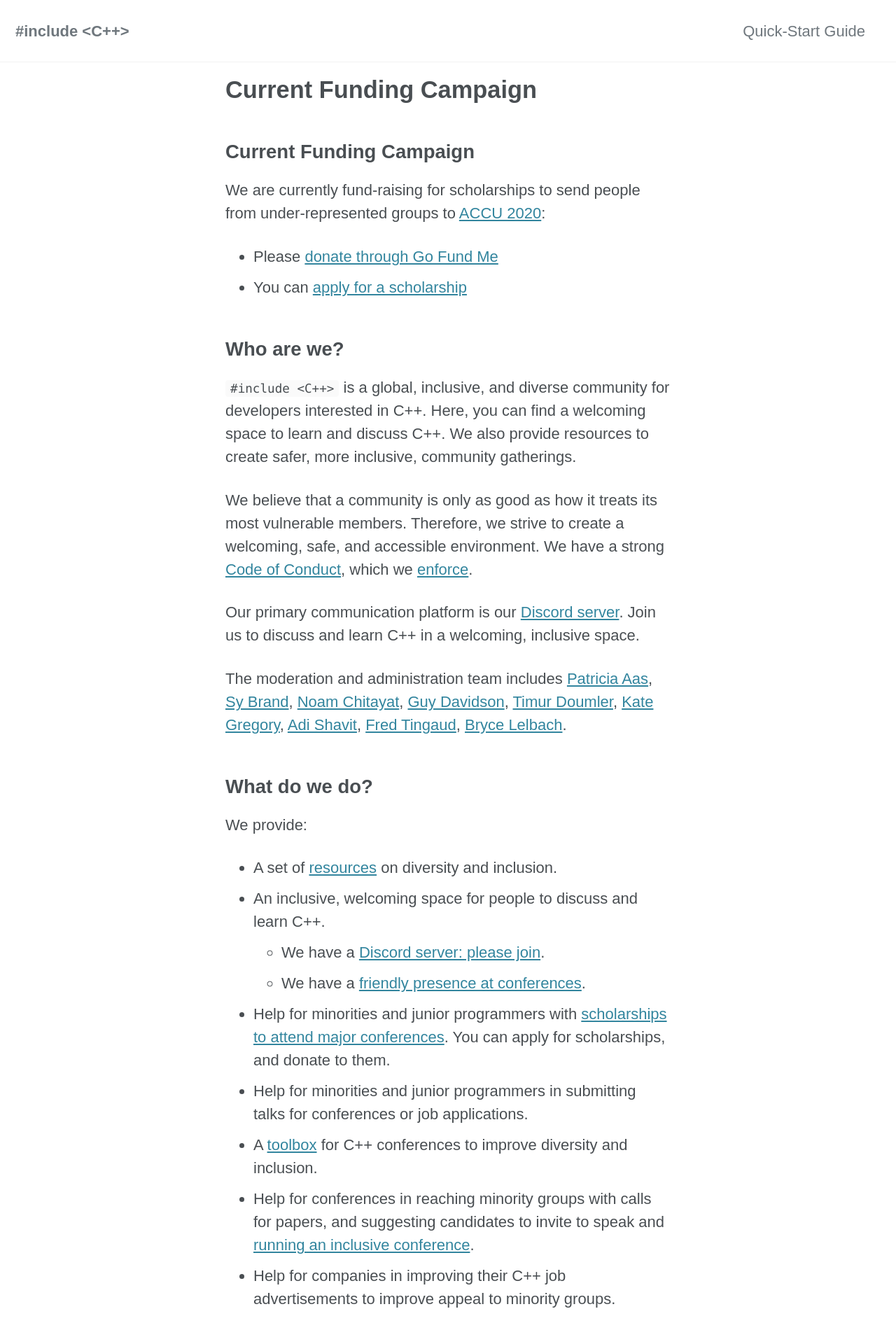
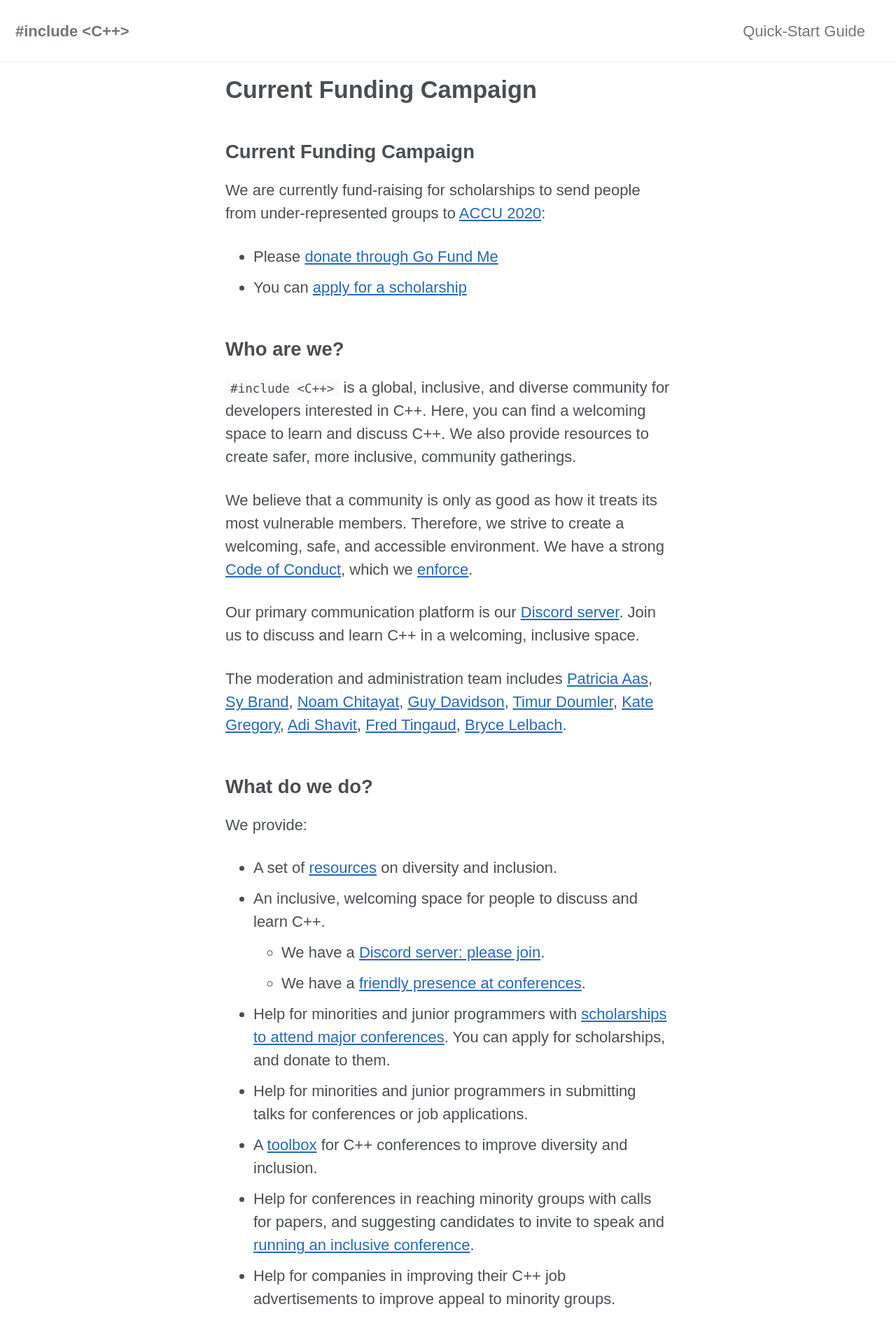
Before and after one commit to include-cpp/include-cpp.github.io, a Jekyll site: the page built from index.md, in a window 1280 px wide. Shown: the top 1900 px of the page at 70% size. Built offline with Jekyll 4.4.1, drawn with Linux system fonts in a browser that asks for light colours; cached includes are drawn as plain includes; nearby versions of some CDN libraries; our own code applies the rules of GitHub Pages for plain Markdown files.

Commit message:
Make link colors consistent with live site

```diff
--- a/_sass/minimal-mistakes/_variables.scss
+++ b/_sass/minimal-mistakes/_variables.scss
@@ -102,7 +102,7 @@ $youtube-color: #bb0000 !default;
 $xing-color: #006567 !default;
 
 /* links */
-$link-color: mix(#000, $info-color, 15%) !default;
+$link-color: #2568ba;
 $link-color-hover: mix(#000, $link-color, 25%) !default;
 $link-color-visited: mix(#fff, $link-color, 15%) !default;
 $masthead-link-color: $primary-color !default;
```
